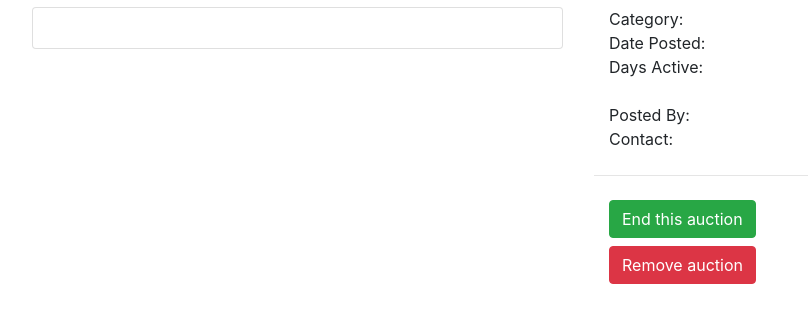
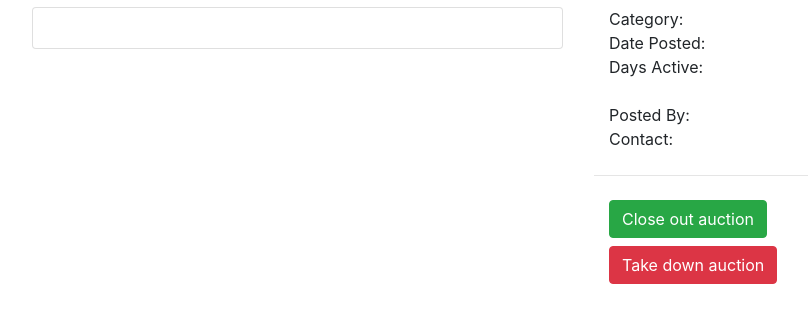
Before and after one commit to NHopewell/cs50-web-programming-with-python-and-javascript, a Django app: template week_4_SQL_Models_Migrations/commerce/auctions/templates/auctions/listing.html in a window 1280 px wide. Shown: the part 180-503 px from the top of the page, without its empty margins (54-862 px from the left). Run offline with Django 3.2, Linux system fonts and the light colour scheme; the template is opened without the code that fills it, so the values that code supplies are empty; some libraries are stand-ins or nearby versions.

Commit message:
readds changes

```diff
--- a/week_4_SQL_Models_Migrations/commerce/auctions/models.py
+++ b/week_4_SQL_Models_Migrations/commerce/auctions/models.py
@@ -18,6 +18,11 @@ labs = ['Art & Collectibles', 'Clothing',
 
 CATEGORY_CHOICES = list(zip(nums, labs))
 
+ACTIVE_STATUS_CHOICES = (
+    ('Active', 'Active'),
+    ('Inactive', 'Inactive')
+)
+
 class Listing(models.Model):
     title = models.CharField(max_length=100)
     category = models.CharField(max_length=30, blank=True, choices=CATEGORY_CHOICES)
@@ -25,6 +30,7 @@ class Listing(models.Model):
     description = models.TextField()
     starting_bid = models.DecimalField(max_digits=8, decimal_places=2)
     date_posted = models.DateTimeField(default=timezone.now)
+    active_status = models.CharField(max_length=10, choices=ACTIVE_STATUS_CHOICES, default='Active')
     owner = models.ForeignKey(User, on_delete=models.CASCADE, related_name="listings")
 
     def __str__(self):
--- a/week_4_SQL_Models_Migrations/commerce/auctions/templates/auctions/listing.html
+++ b/week_4_SQL_Models_Migrations/commerce/auctions/templates/auctions/listing.html
@@ -52,8 +52,8 @@
 
             {% if listing.owner_id == user.id %}
             <div class="container mt-4">
-                <div><a class="btn btn-success mb-2" href="#">End this auction</a></div>
-                <div><a class="btn btn-danger" href="{% url 'delete_listing' listing.id %}">Remove auction</a></div>
+                <div><a class="btn btn-success mb-2" href="#">Close out auction</a></div>
+                <div><a class="btn btn-danger" href="{% url 'delete_listing' listing.id %}">Take down auction</a></div>
 
             </div>
             {% elif request.user.is_authenticated %}
```
Also changed, not shown: week_4_SQL_Models_Migrations/commerce/auctions/forms.py (+0 -7 lines), week_4_SQL_Models_Migrations/commerce/auctions/views.py (line endings or trailing spaces).
